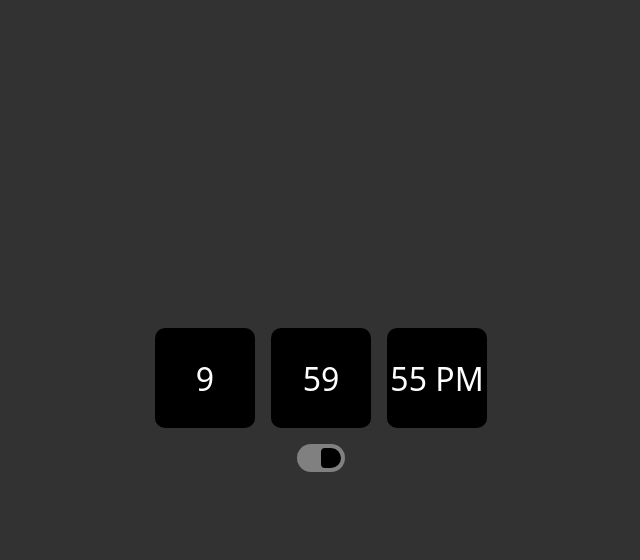
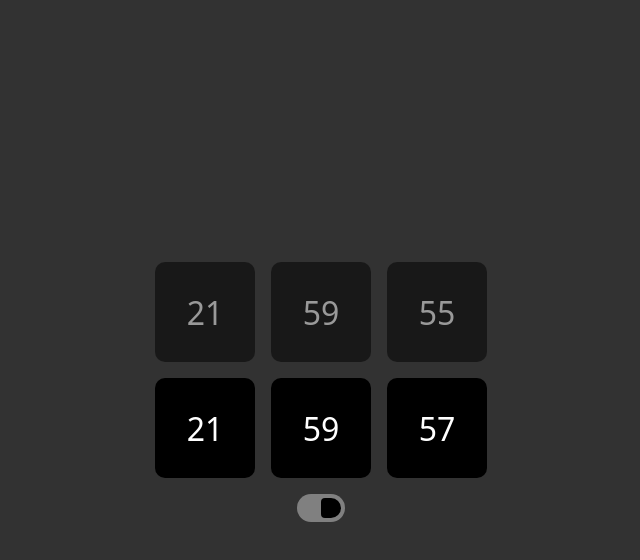
Before and after one commit to Cropsii/clockTime, a plain HTML site: page index.html in a window 1280 px wide. Both pictures are taken after a click on the label 640 px from the left and 458 px from the top of the page. Shown: the whole page, without its empty margins (319-959 px from the left). Drawn offline with Linux system fonts and the light colour scheme.

Commit message:
prev time

```diff
--- a/index.html
+++ b/index.html
@@ -8,11 +8,14 @@
   </head>
   <body>
     <!-- Секция часов -->
-    <main class="wrap_line" style="gap: 1rem">
-      <div class="clock" id="hours"></div>
-      <div class="clock" id="minutes"></div>
-      <div class="clock" id="seconds"></div>
-    </main>
+    <test class="wrap">
+      <main class="wrap_line" id="liveClock">
+        <div class="clock" data-role="hours"></div>
+        <div class="clock" data-role="minutes"></div>
+        <div class="clock" data-role="seconds"></div>
+      </main>
+    </test>
+    <div id="test"></div>
     <!-- Секция часов конец -->
 
     <!-- секция переключателя -->
--- a/script.js
+++ b/script.js
@@ -1,29 +1,14 @@
-// Switch
-const switch_Button = document.getElementById("switch_Button");
-
+const switchButton = document.getElementById("switch_Button");
 let timerID = null;
 let clicked = false;
 
-switch_Button.addEventListener("change", () => {
-  clicked = switch_Button.checked;
-  if (clicked) {
-    stopClock();
-  } else {
-    startClock();
-  }
-});
-// Switch End
+const hoursObj = document.querySelector('[data-role="hours"]');
+const minutesObj = document.querySelector('[data-role="minutes"]');
+const secondsObj = document.querySelector('[data-role="seconds"]');
+let stoppedHoursObj = null;
+let stoppedMinutesObj = null;
+let stoppedSecondsObj = null;
 
-// Clock
-const hoursObj = document.getElementById("hours");
-const minutesObj = document.getElementById("minutes");
-const secondsObj = document.getElementById("seconds");
-
-/**
- * change time and apply class
- * @param {HTMLElement} el
- * @param {string} newText
- */
 function animateChange(el, newText) {
   if (el.innerText !== newText) {
     el.classList.add("fade");
@@ -35,10 +20,10 @@ function animateChange(el, newText) {
 }
 
 function updateTime() {
-  const [h, m, s] = new Date().toLocaleTimeString().split(":");
-  animateChange(hoursObj, h);
-  animateChange(minutesObj, m);
-  animateChange(secondsObj, s);
+  const time = new Date();
+  animateChange(hoursObj, String(time.getHours()).padStart(2, "0"));
+  animateChange(minutesObj, String(time.getMinutes()).padStart(2, "0"));
+  animateChange(secondsObj, String(time.getSeconds()).padStart(2, "0"));
 }
 
 function startClock() {
@@ -48,11 +33,49 @@ function startClock() {
   }
 }
 
-function stopClock() {
-  clearInterval(timerID);
-  timerID = null;
+function showStoppedTime() {
+  if (!document.querySelector('[data-role="stopped-hours"]')) {
+    document.querySelector("main").insertAdjacentHTML(
+      "beforebegin",
+      `<main class="wrap_line stopped" id="stoppedClock">
+        <div class="clock" data-role="stopped-hours"></div>
+        <div class="clock" data-role="stopped-minutes"></div>
+        <div class="clock" data-role="stopped-seconds"></div>
+      </main>`
+    );
+    stoppedHoursObj = document.querySelector('[data-role="stopped-hours"]');
+    stoppedMinutesObj = document.querySelector('[data-role="stopped-minutes"]');
+    stoppedSecondsObj = document.querySelector('[data-role="stopped-seconds"]');
+  }
+  const stoppedTime = new Date();
+  animateChange(
+    stoppedHoursObj,
+    String(stoppedTime.getHours()).padStart(2, "0")
+  );
+  animateChange(
+    stoppedMinutesObj,
+    String(stoppedTime.getMinutes()).padStart(2, "0")
+  );
+  animateChange(
+    stoppedSecondsObj,
+    String(stoppedTime.getSeconds()).padStart(2, "0")
+  );
 }
 
+function resetClock() {
+  const stoppedClock = document.querySelector("#stoppedClock");
+  if (stoppedClock) {
+    stoppedClock.remove();
+  }
+}
+
+switchButton.addEventListener("change", () => {
+  clicked = switchButton.checked;
+  if (clicked) {
+    showStoppedTime();
+  } else {
+    resetClock();
+  }
+});
+
 startClock();
-
-// Clock End
--- a/style.css
+++ b/style.css
@@ -7,6 +7,7 @@ body {
   align-items: center;
   justify-content: center;
   background: rgb(50, 50, 50);
+  margin: 0;
 }
 /* clock */
 .clock {
@@ -24,12 +25,20 @@ body {
 }
 .wrap_line {
   display: flex;
+  gap: 1rem;
 }
-
+.wrap {
+  display: flex;
+  flex-direction: column;
+  gap: 1rem;
+}
 .fade {
   scale: 0.6;
   border-radius: 50%;
   opacity: 0.3;
+}
+.stopped {
+  opacity: 0.5;
 }
 /* clockEnd */
 
```
